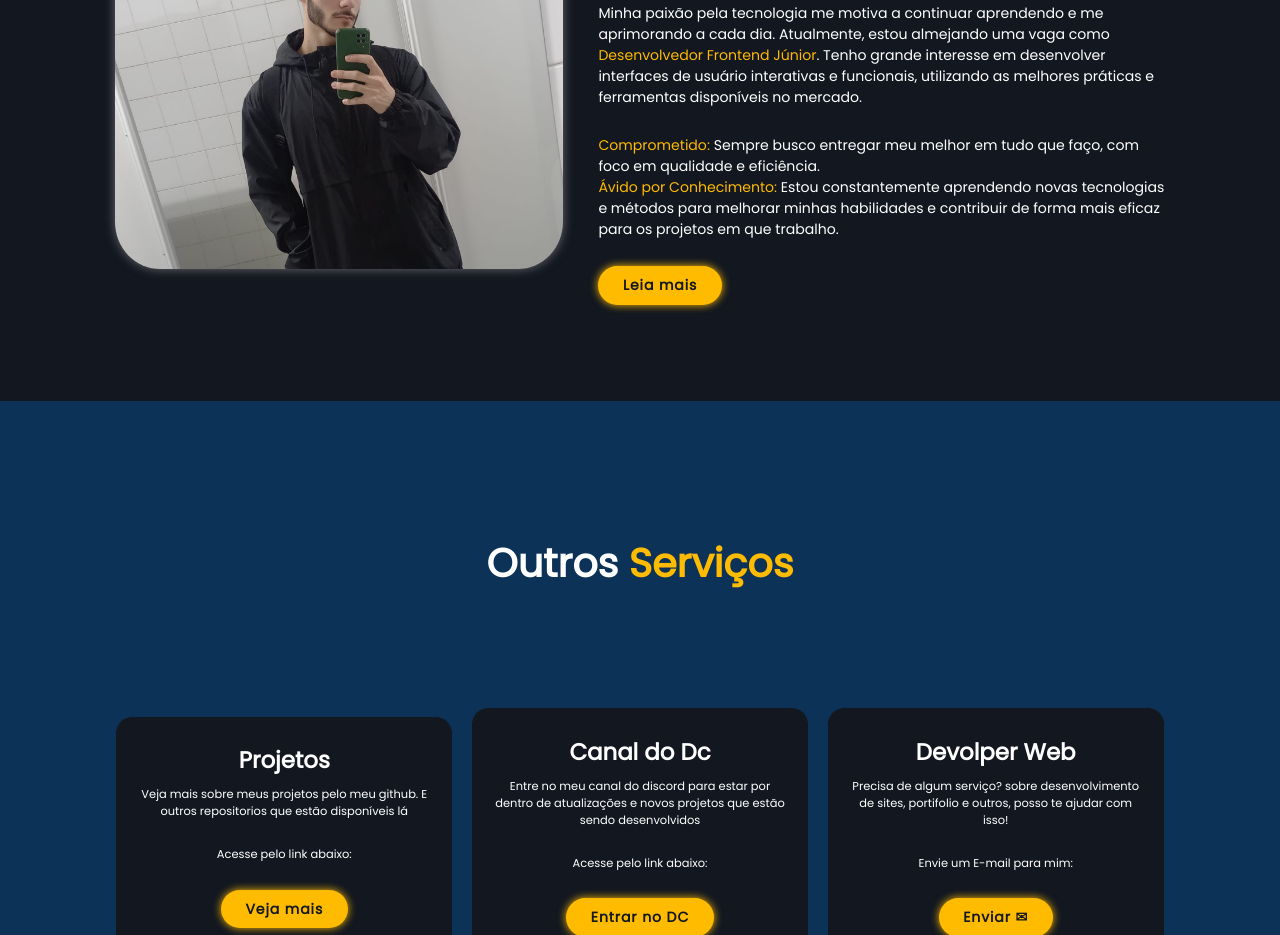
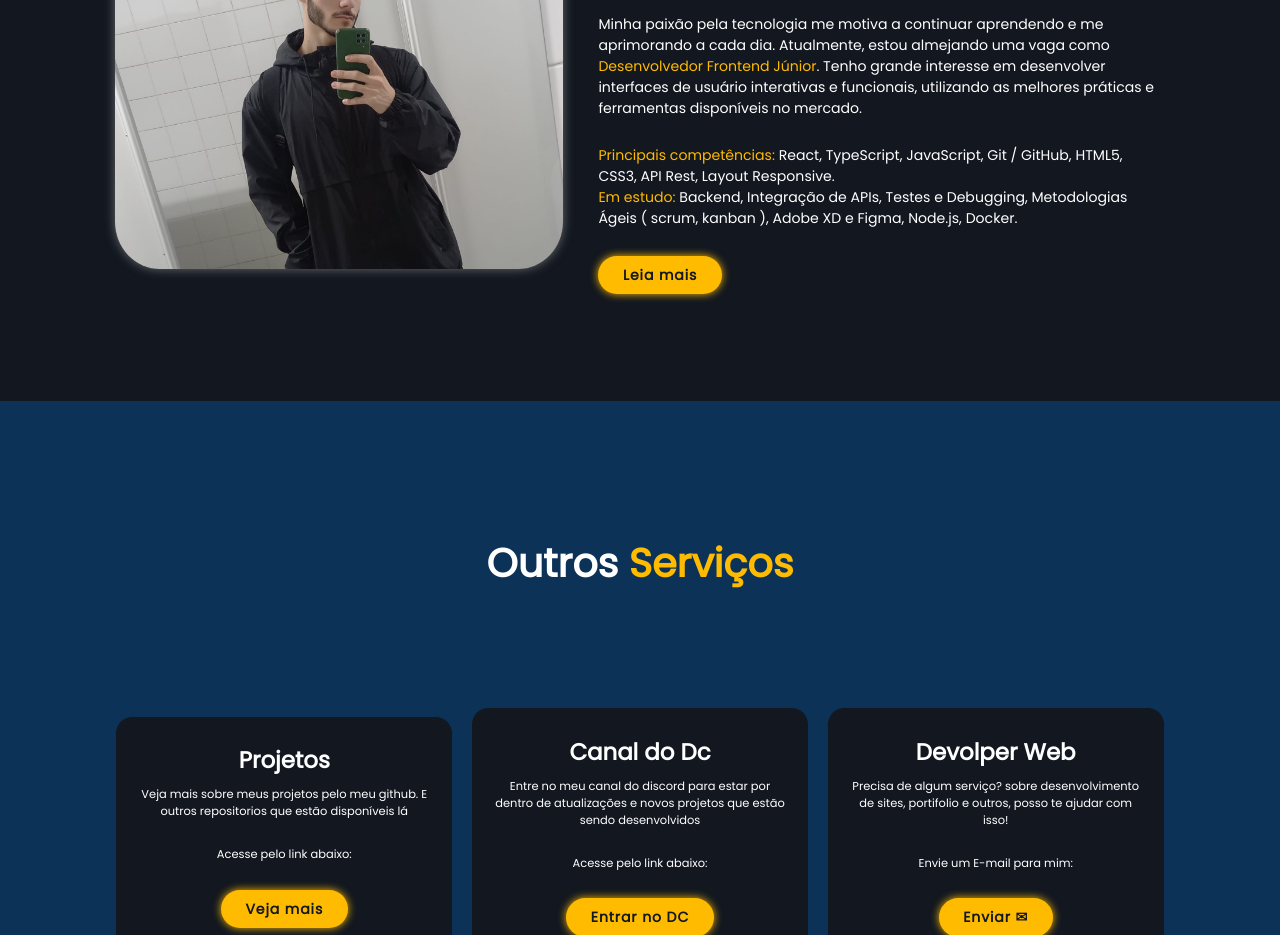
Before and after one commit to yLucino/portifolio, a plain HTML site: page index.html in a window 1280 px wide. Shown: the part 1199-2134 px from the top of the page. Drawn offline with nearby package versions, Linux system fonts and the light colour scheme.

Commit message:
adjustment in html about

```diff
--- a/index.html
+++ b/index.html
@@ -77,8 +77,8 @@
                 Minha paixão pela tecnologia me motiva a continuar aprendendo e me aprimorando a cada dia. Atualmente, estou almejando uma vaga como <span>Desenvolvedor Frontend Júnior</span>. Tenho grande interesse em desenvolver interfaces de usuário interativas e funcionais, utilizando as melhores práticas e ferramentas disponíveis no mercado.
             </p>
             <p>
-                <span>Comprometido: </span>Sempre busco entregar meu melhor em tudo que faço, com foco em qualidade e eficiência.<br>
-                <span>Ávido por Conhecimento: </span>Estou constantemente aprendendo novas tecnologias e métodos para melhorar minhas habilidades e contribuir de forma mais eficaz para os projetos em que trabalho.
+                <span>Principais competências: </span> React, TypeScript, JavaScript, Git / GitHub, HTML5, CSS3, API Rest, Layout Responsive.<br>
+                <span>Em estudo: </span> Backend, Integração de APIs, Testes e Debugging, Metodologias Ágeis ( scrum, kanban ), Adobe XD e Figma, Node.js, Docker.
             </p>
             <a href="https://www.linkedin.com/in/luciano-chiodini-6a35092b3/" class="btn">Leia mais</a>
         </div>
```
